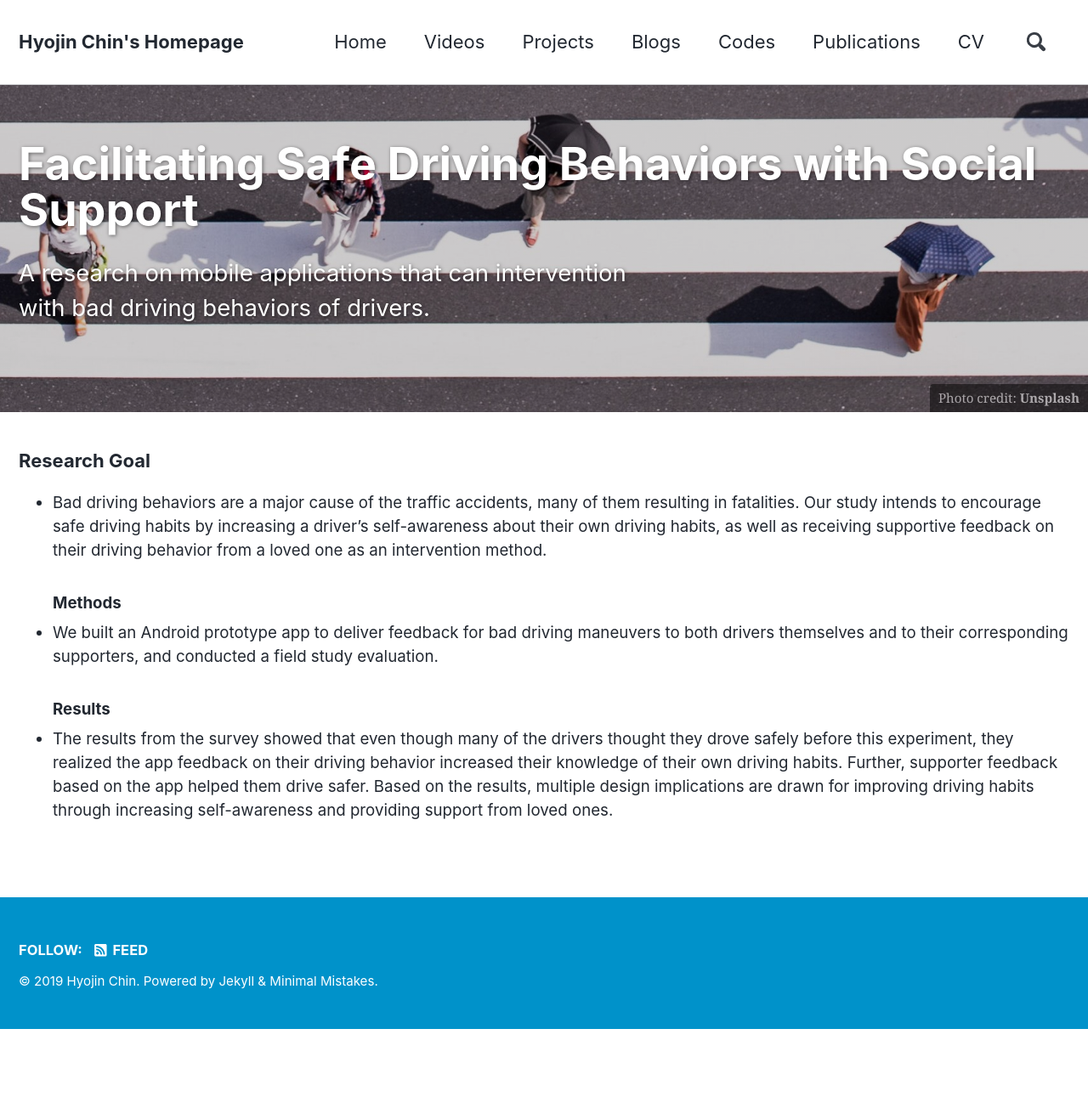
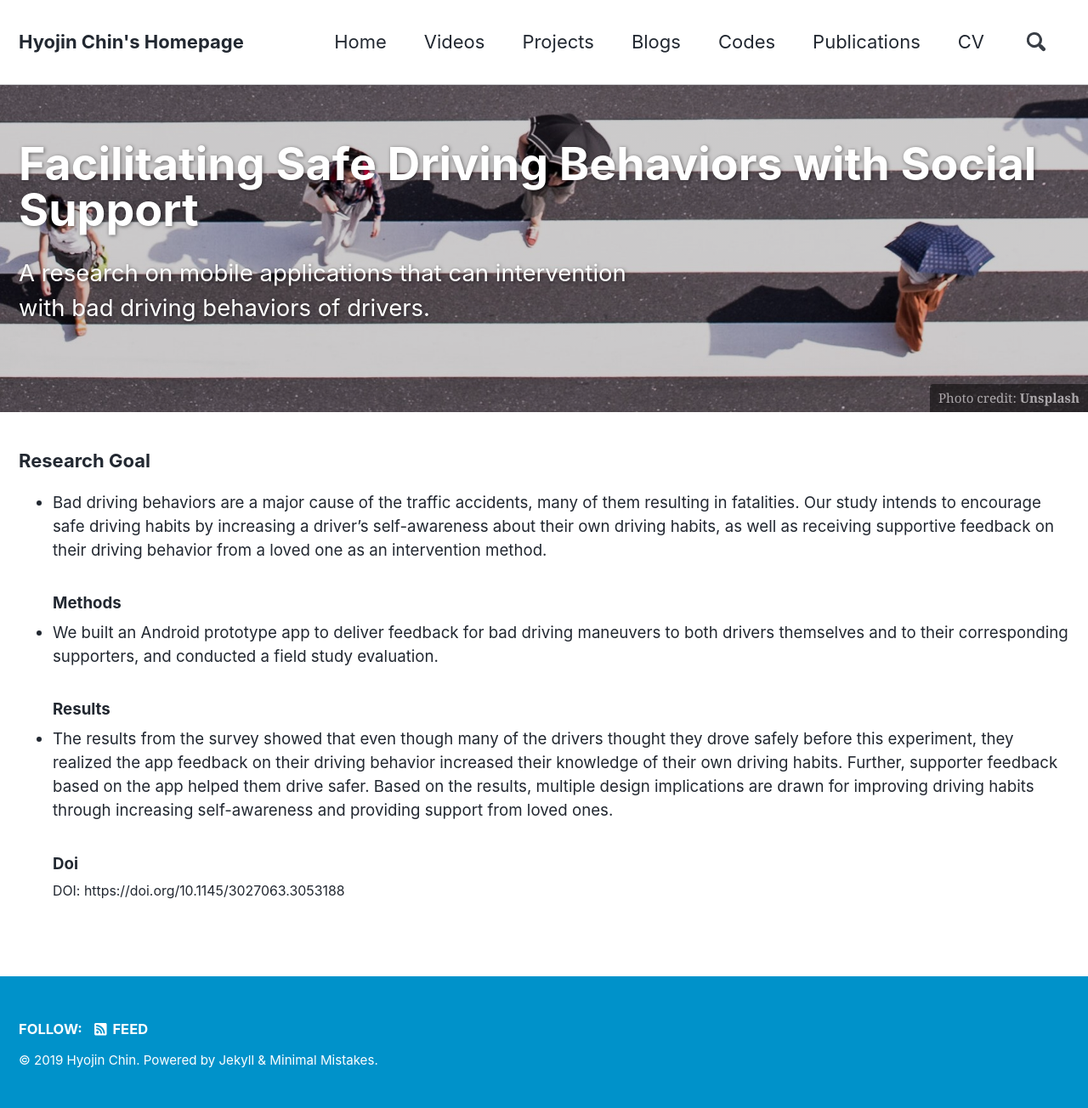
Before and after one commit to tesschin/tesschin.github.io, a Jekyll site: the page built from _pages/driving.md, in a window 1280 px wide. Shown: the whole page at 85% size. Built offline with Jekyll 4.4.1, drawn with Linux system fonts in a browser that asks for light colours; nearby versions of some CDN libraries; before the commit the page ends 1211 px from its top, so only the background shows below that.

Commit message:
Update driving.md

```diff
--- a/_pages/driving.md
+++ b/_pages/driving.md
@@ -18,3 +18,5 @@ header:
 * We built an Android prototype app to deliver feedback for bad driving maneuvers to both drivers themselves and to their corresponding supporters, and conducted a field study evaluation.
 ### **Results**
 * The results from the survey showed that even though many of the drivers thought they drove safely before this experiment, they realized the app feedback on their driving behavior increased their knowledge of their own driving habits. Further, supporter feedback based on the app helped them drive safer. Based on the results, multiple design implications are drawn for improving driving habits through increasing self-awareness and providing support from loved ones.
+### **Doi**
+DOI: https://doi.org/10.1145/3027063.3053188
```
